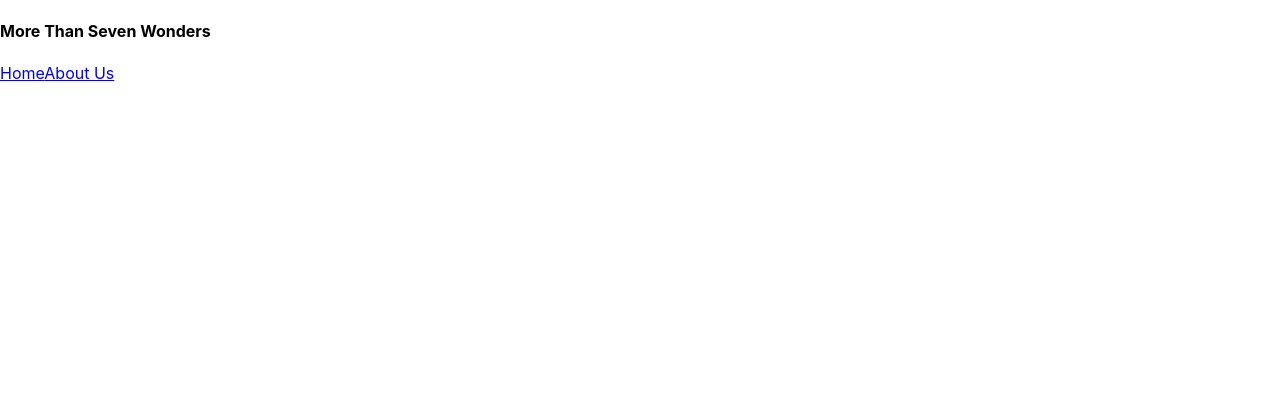
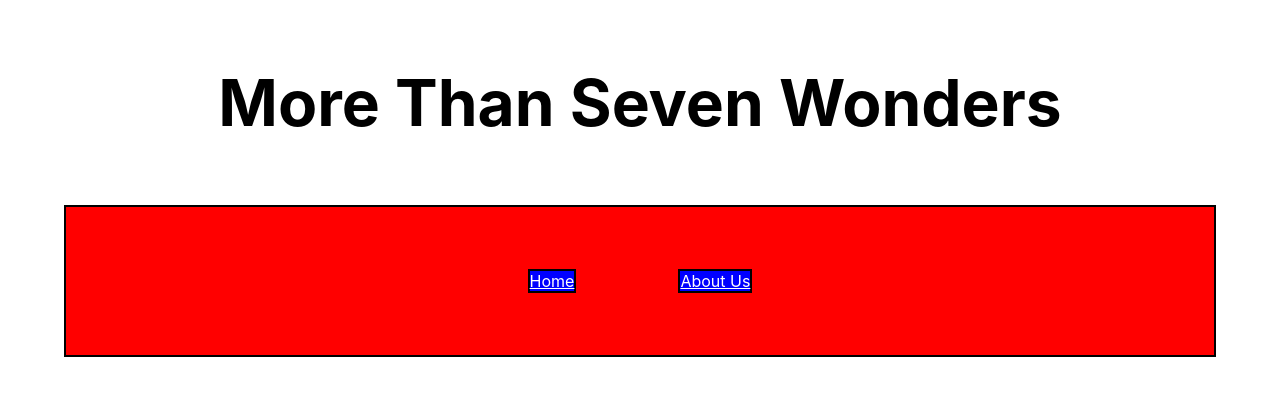
Before and after one commit to LeaderOfTheLost/more_than_seven_wonders, a React (Create React App) app in the folder mtsw-frontend/: page /wonders/1 in a window 1280 px wide. Shown: the top 396 px of the page. Built offline with nearby package versions, Linux system fonts and the light colour scheme; no server answers.

Commit message:
starting CSS

```diff
--- a/mtsw-frontend/package.json
+++ b/mtsw-frontend/package.json
@@ -13,6 +13,7 @@
     "react-scripts": "5.0.1",
     "web-vitals": "^2.1.4"
   },
+  "proxy": "http://localhost:3001",
   "scripts": {
     "start": "react-scripts start",
     "build": "react-scripts build",
--- a/mtsw-frontend/src/App.css
+++ b/mtsw-frontend/src/App.css
@@ -1,38 +1,30 @@
 .App {
   text-align: center;
+  display: flex;
+  justify-content: center;
+  align-items: center;
+  flex-direction: column;
 }
-
-.App-logo {
-  height: 40vmin;
-  pointer-events: none;
+.links {
+  margin: 5%;
+  padding: 5%;
+  background-color: red;
+  border: 2px solid black;
 }
-
-@media (prefers-reduced-motion: no-preference) {
-  .App-logo {
-    animation: App-logo-spin infinite 20s linear;
-  }
-}
-
-.App-header {
-  background-color: #282c34;
-  min-height: 100vh;
-  display: flex;
-  flex-direction: column;
-  align-items: center;
-  justify-content: center;
-  font-size: calc(10px + 2vmin);
+.link {
+  margin: 5%;
+  background-color: blue;
+  border: 2px solid black;
   color: white;
 }
+.nav {
+  width: 100%;
+}
+.navHeader {
+  margin:5%;
 
-.App-link {
-  color: #61dafb;
+  font-size: 4rem;
 }
-
-@keyframes App-logo-spin {
-  from {
-    transform: rotate(0deg);
-  }
-  to {
-    transform: rotate(360deg);
-  }
+img {
+  width:200px
 }
--- a/mtsw-frontend/src/components/Home.jsx
+++ b/mtsw-frontend/src/components/Home.jsx
@@ -1,4 +1,4 @@
-import { useState, useEffect } from 'react'
+import { useState } from 'react'
 import { useNavigate } from 'react-router-dom'
 import axios from 'axios'
 
--- a/mtsw-frontend/src/components/Nav.jsx
+++ b/mtsw-frontend/src/components/Nav.jsx
@@ -5,7 +5,7 @@ const Nav = () => {
   return(
     <header>
       <nav className="navbar">
-        <h4>More Than Seven Wonders</h4>
+        <h4 className='navHeader'>More Than Seven Wonders</h4>
         <div className='links'>
           <Link to='/'className='link'>Home</Link>
           <Link to='/about' className='link'>About Us</Link>
--- a/mtsw-frontend/src/components/WonderDetails.jsx
+++ b/mtsw-frontend/src/components/WonderDetails.jsx
@@ -19,7 +19,7 @@ const WonderDetails = (props) => {
     <div>
       <div>
         <h1>{wonder.location}</h1>
-        <img src={wonder.img}/>
+        <img src={wonder.img} alt='Wonder'/>
       </div>
       <div>
         <h2>Description</h2>
--- a/package.json
+++ b/package.json
@@ -6,7 +6,8 @@
   "scripts": {
     "test": "echo \"Error: no test specified\" && exit 1",
     "start": "node server.js",
-    "dev": "nodemon server.js"
+    "dev": "nodemon server.js",
+    "build": "cd mtsw-frontend && rm -rf build && npm install && npm run build"
   },
   "repository": {
     "type": "git",
```
Also changed, not shown: mtsw-frontend/src/App.js (+5 -3 lines), 1 other file (tests, documents, lock files or other folders).
